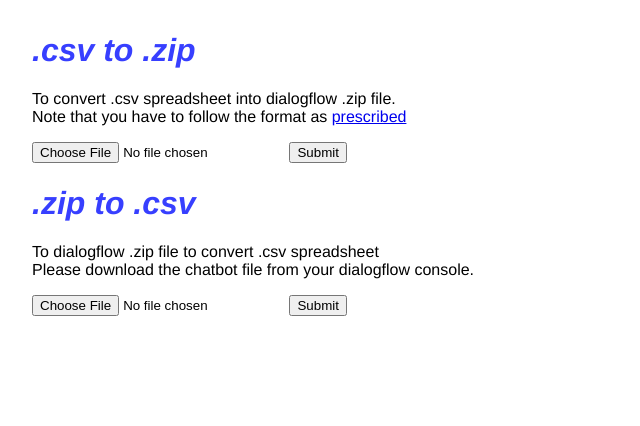
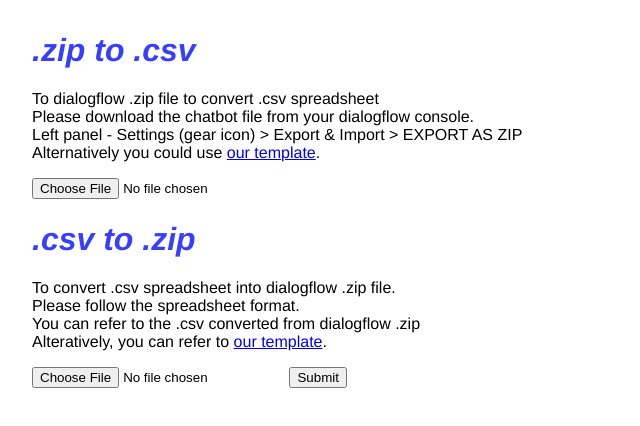
Before and after one commit to tonghuikang/dialogflow-csv, a plain HTML site: page index.html in a window 1280 px wide. Shown: the whole page, without its empty margins (0-640 px from the left). Drawn offline with Linux system fonts and the light colour scheme; a script that the page names is missing.

Commit message:
Glitch (#3)
* frontend
* copy wrongly
* ability to download example files

```diff
--- a/index.html
+++ b/index.html
@@ -14,26 +14,28 @@
   </head>
   <body>
 
-    <h1>.csv to .zip</h1>
-    <p>
-      To convert .csv spreadsheet into dialogflow .zip file. <br>
-      Note that you have to follow the format as <a href="https://glitch.com">prescribed</a>
-    </p>
-
-    <form enctype="multipart/form-data" action="http://35.247.161.162:4000" method="POST" accept=".csv">
-    <input type="file" name="file-to-convert">
-    <button type="submit">Submit</button>
-    </form>
-
 
     <h1>.zip to .csv</h1>
     <p>
       To dialogflow .zip file to convert .csv spreadsheet <br>
-      Please download the chatbot file from your dialogflow console.
+      Please download the chatbot file from your dialogflow console. <br>
+      Left panel - Settings (gear icon) &gt Export & Import &gt EXPORT AS ZIP <br>
+      Alternatively you could use <a href="df-to-csv/template.zip" download>our template</a>.
     </p>
 
-    <form enctype="multipart/form-data" action="http://35.247.161.162:5000" method="POST" accept=".zip">
-    <input type="file" name="file-to-convert">
+    <form enctype="multipart/form-data" action="http://35.247.161.162:5000" method="POST">
+    <input type="file" name="file-to-convert" accept=".zip">
+
+    <h1>.csv to .zip</h1>
+    <p>
+      To convert .csv spreadsheet into dialogflow .zip file. <br>
+      Please follow the spreadsheet format. <br>
+      You can refer to the .csv converted from dialogflow .zip<br>
+      Alteratively, you can refer to <a href="df-to-csv/template.csv" download>our template</a>.
+    </p>
+
+    <form enctype="multipart/form-data" action="http://35.247.161.162:4000" method="POST">
+    <input type="file" name="file-to-convert" accept=".csv">
     <button type="submit">Submit</button>
     </form>
 
```
